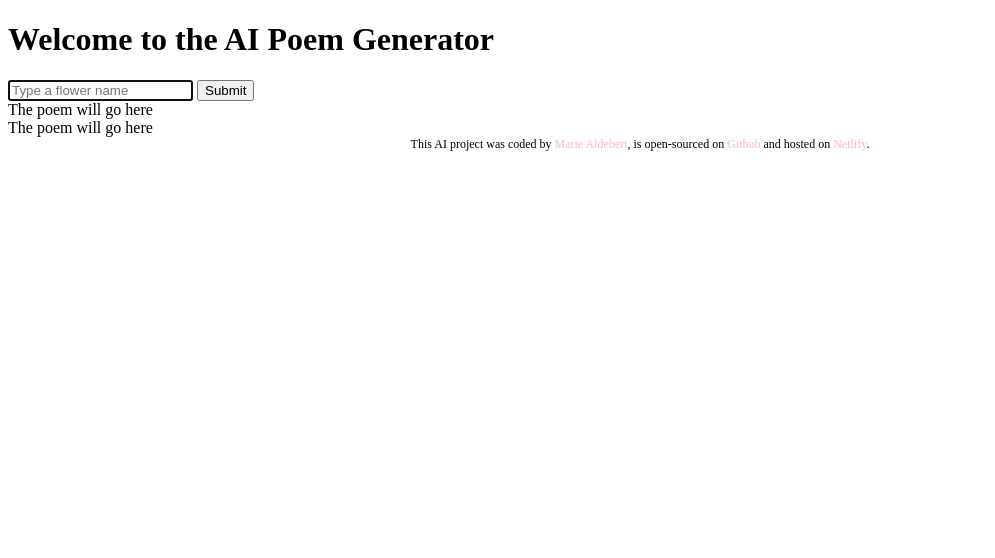
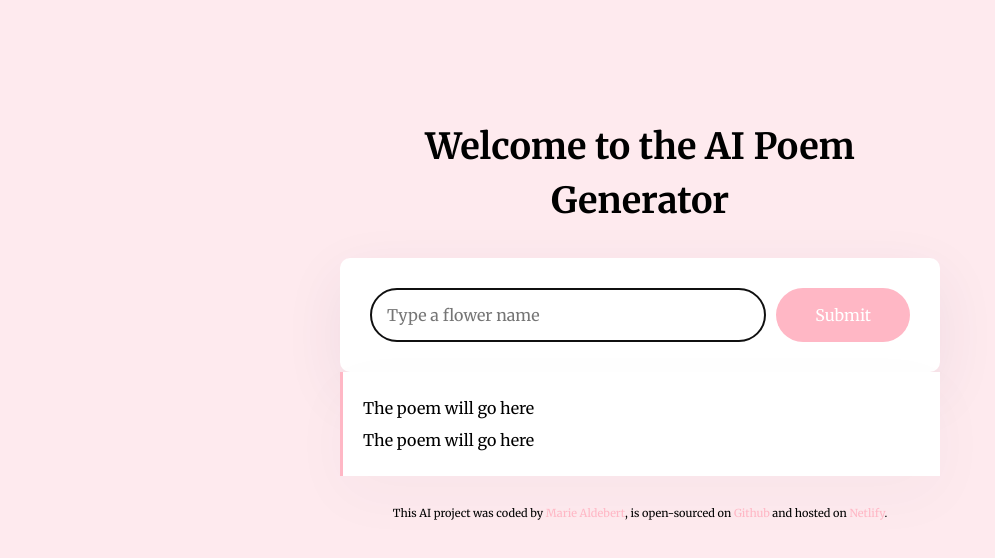
Before and after one commit to maldebert/AI-Poem-Generator-Project, a plain HTML site: page index.html in a window 1280 px wide. Shown: the whole page, without its empty margins (0-995 px from the left). Drawn offline with Linux system fonts and the light colour scheme.

Commit message:
styled ai poem generator

```diff
--- a/index.html
+++ b/index.html
@@ -3,10 +3,17 @@
   <head>
     <meta charset="UTF-8" />
     <meta name="viewport" content="width=device-width, initial-scale=1.0" />
+    <link rel="preconnect" href="https://fonts.googleapis.com" />
+    <link rel="preconnect" href="https://fonts.gstatic.com" crossorigin />
+    <link
+      href="https://fonts.googleapis.com/css2?family=Merriweather:ital,wght@0,300;0,400;0,700;0,900;1,300;1,400;1,700;1,900&family=Noto+Serif+Display:ital,wght@0,100..900;1,100..900&family=Roboto:ital,wght@0,100;0,300;0,400;0,500;0,700;0,900;1,100;1,300;1,400;1,500;1,700;1,900&display=swap"
+      rel="stylesheet"
+    />
     <link rel="stylesheet" href="styles.css" />
     <title>AI Poem Generator</title>
   </head>
   <body>
+    <div class="container">
       <header>
         <h1>Welcome to the AI Poem Generator</h1>
       </header>
@@ -17,10 +24,12 @@
             placeholder="Type a flower name"
             autofocus
             required
+            autocomplete="off"
+            class="instructions"
           />
-        <input type="submit" />
+          <input type="submit" class="submit-button" />
         </form>
-      <div>
+        <div class="poem">
           The poem will go here<br />
           The poem will go here
         </div>
@@ -36,6 +45,7 @@
           >Netlify</a
         >.
       </footer>
+    </div>
     <script src="index.js"></script>
   </body>
 </html>
--- a/styles.css
+++ b/styles.css
@@ -1,3 +1,67 @@
+body {
+  background-color: #feeaee;
+  font-family: "Merriweather", serif;
+}
+
+.container {
+  margin: 120px auto;
+  max-width: 600px;
+}
+
+header {
+  margin-bottom: 30px;
+}
+
+h1 {
+  font-weight: 800px;
+  font-size: 36px;
+  line-height: 1.5;
+  text-align: center;
+}
+
+main {
+  margin-bottom: 30px;
+}
+
+form {
+  padding: 30px;
+  background-color: #ffffff;
+  border-radius: 10px;
+  display: flex;
+  box-shadow: 0px 20px 60px rgba(65, 50, 100, 0.08);
+}
+
+.instructions {
+  padding: 16px;
+  border: 1px solid rgba(39, 33, 66, 0.5);
+  width: 80%;
+  font-size: 16px;
+  border-radius: 50px;
+  line-height: 20px;
+  font-family: "Merriweather", serif;
+}
+
+.submit-button {
+  margin-left: 10px;
+  background-color: #ffb7c5;
+  color: #ffffff;
+  border: none;
+  padding: 14px 24px;
+  width: 150px;
+  border-radius: 50px;
+  font-size: 16px;
+  font-family: "Merriweather", serif;
+}
+
+.poem {
+  font-size: 16px;
+  background-color: #ffffff;
+  padding: 20px;
+  line-height: 2;
+  border-left: 3px solid #ffb7c5;
+  box-shadow: 0px 20px 60px rgba(65, 50, 100, 0.03);
+}
+
 a {
   text-decoration: none;
   color: #ffb7c5;
@@ -5,5 +69,6 @@ a {
 
 footer {
   text-align: center;
-  font-size: 12px;
+  font-size: 11px;
+  margin-top: 30px;
 }
```
Lines whose indentation alone changed are shown as unchanged.
